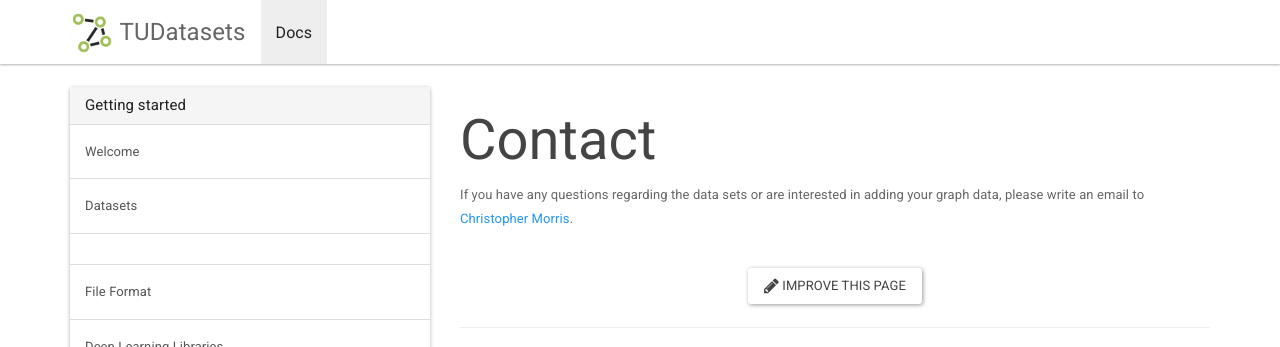
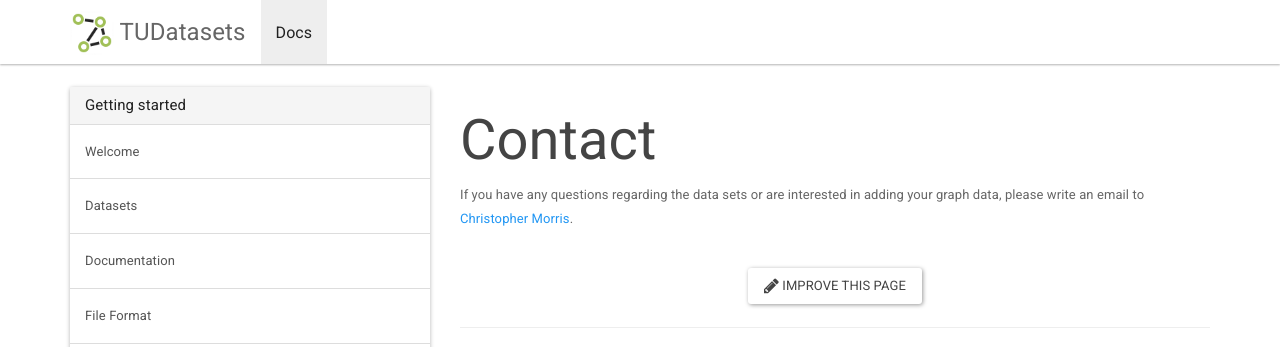
Before and after one commit to chrsmrrs/datasets, a Jekyll site: the page built from _docs/contact.md, in a window 1280 px wide, cut to the strip 0-347 px from the top of the page. Built offline with Jekyll 4.4.1, drawn with Linux system fonts in a browser that asks for light colours.

Commit message:
Started adding documentation.

```diff
--- a/_data/docs.yml
+++ b/_data/docs.yml
@@ -2,7 +2,7 @@
   docs:
   - home
   - datasets
-  - Documentation
+  - documentation
   - format
   - deep
   - bibliography
```
